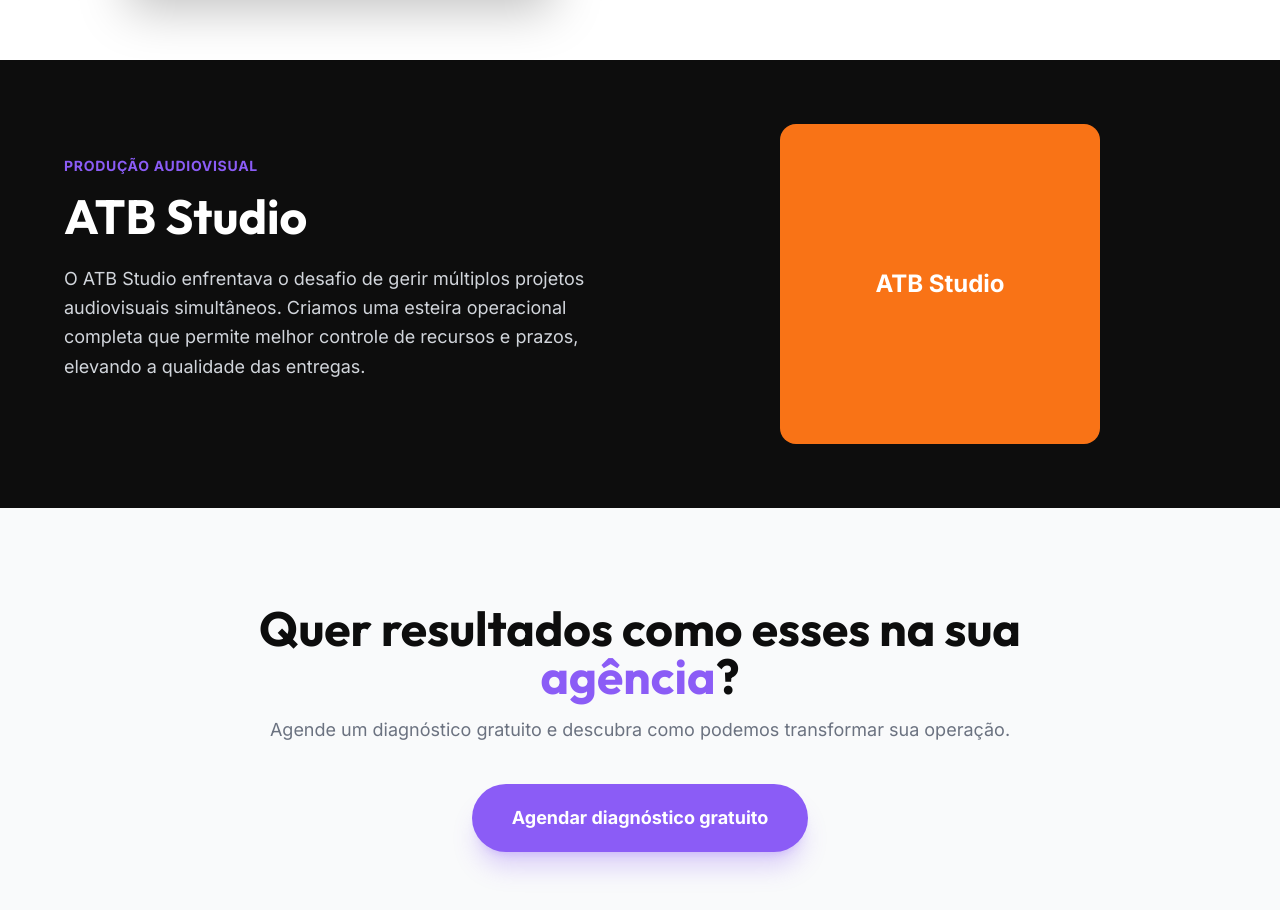
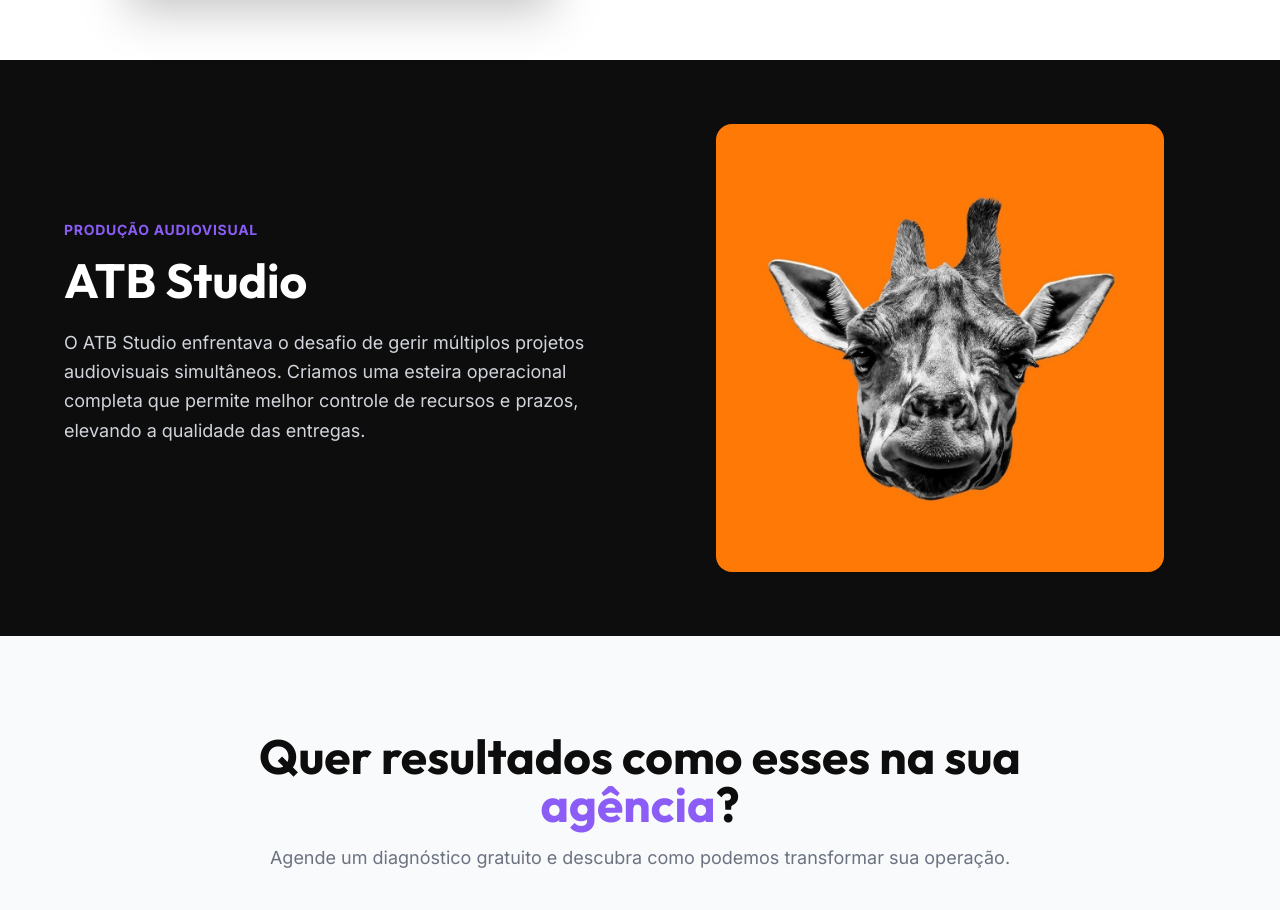
Before and after one commit to maycondouglass29/clivy, a React (Vite) app: page /cases in a window 1280 px wide. Shown: the part 2380-3290 px from the top of the page. Built offline with nearby package versions, Linux system fonts and the light colour scheme.

Commit message:
feat: adiciona imagem real ATB Studio

```diff
--- a/src/pages/Cases.jsx
+++ b/src/pages/Cases.jsx
@@ -117,9 +117,11 @@
                 <div className="max-w-6xl mx-auto">
                     <div className="flex flex-col md:flex-row-reverse items-center gap-12">
                         <div className="w-full md:w-1/2 flex justify-center">
-                            <div className="w-64 h-64 md:w-80 md:h-80 bg-orange-500 rounded-2xl flex items-center justify-center">
-                                <span className="text-white text-2xl font-bold">ATB Studio</span>
-                            </div>
+                            <img
+                                src="/atb-studio.png"
+                                alt="ATB Studio"
+                                className="w-full max-w-md mx-auto rounded-2xl"
+                            />
                         </div>
                         <div className="w-full md:w-1/2">
                             <span className="text-clivy-purple text-sm font-bold uppercase tracking-wider mb-4 block">Produção Audiovisual</span>
```
Also changed, not shown: public/atb-studio.png (added).
